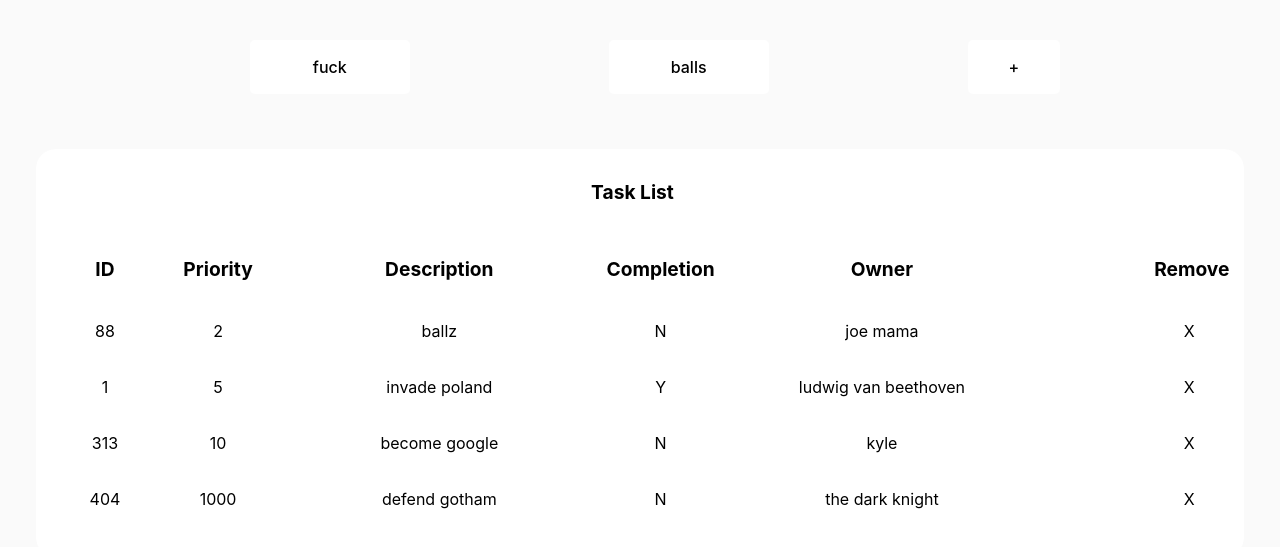
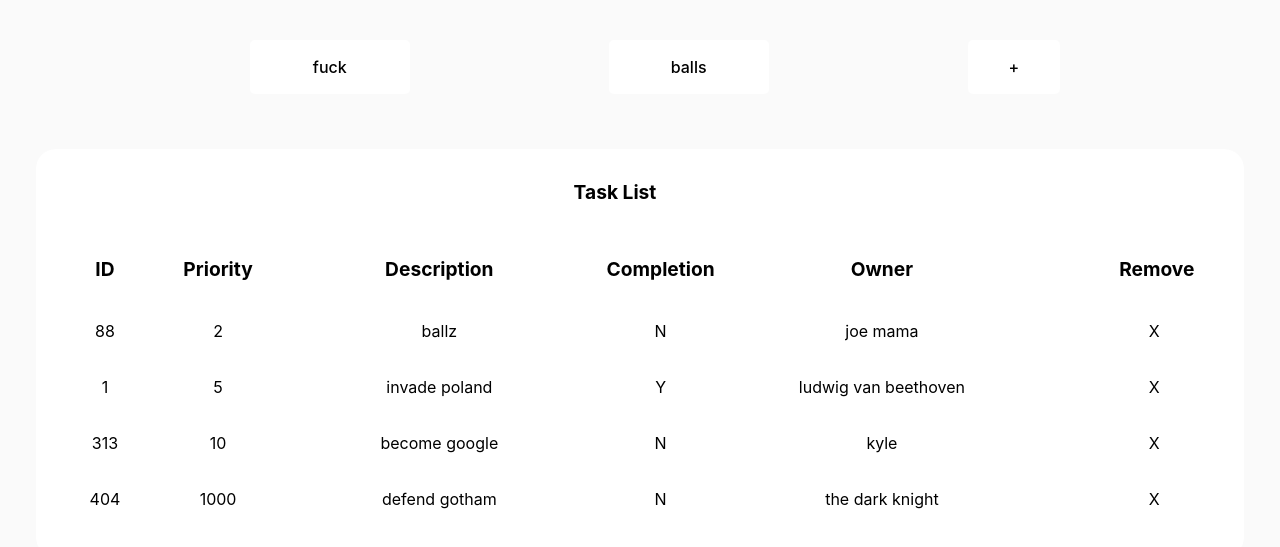
Before and after one commit to Arshadul-Monir/webdev_final_front, a React (Vite) app: page /tasks in a window 1280 px wide. Shown: the part 109-656 px from the top of the page. Built offline with nearby package versions, Linux system fonts and the light colour scheme.

Commit message:
small task lisk remove column spacing change

```diff
--- a/src/pages/TasksAll.css
+++ b/src/pages/TasksAll.css
@@ -12,7 +12,7 @@ p{
     display: flex;
     flex-direction: column;
     padding-left: 5px;
-    padding-right: 20px;
+    padding-right: 55px;
     padding-bottom: 30px;
 
     border-radius: 20px;
@@ -22,7 +22,7 @@ p{
     color: black;
     display: grid;
     grid-template-columns: auto 70px;
-    gap: 100px;
+    gap: 65px;
 }
 
 .header-info-col,
```
